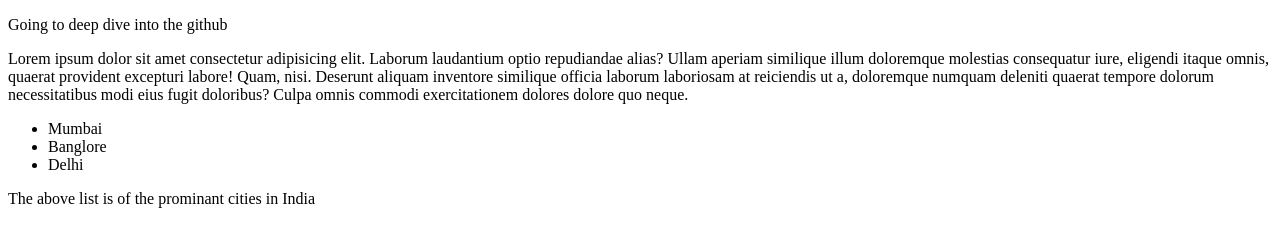
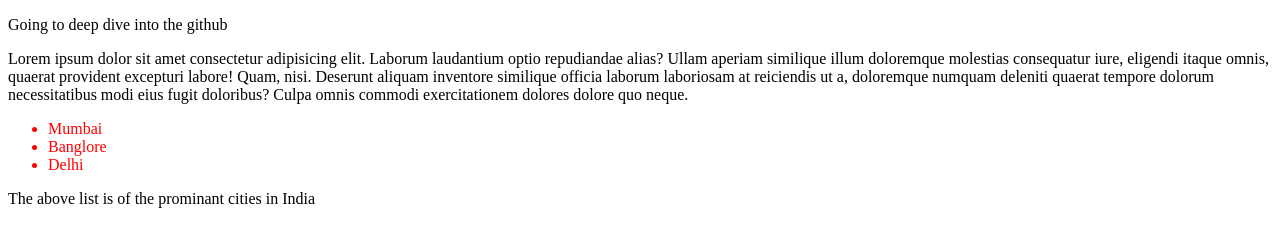
Before and after one commit to Swagat108/Git-study, a plain HTML site: page index.html in a window 1280 px wide. Drawn offline with Linux system fonts and the light colour scheme.

Commit message:
Add the file along with the CSS

```diff
--- a/index.html
+++ b/index.html
@@ -4,6 +4,13 @@
     <meta charset="UTF-8">
     <meta name="viewport" content="width=device-width, initial-scale=1.0">
     <title>Git Study</title>
+    <style>
+        ul{
+            text-decoration: none;
+            color: red;
+
+        }
+    </style>
 </head>
 <body>
     <p>Going to deep dive into the github</p>
```
